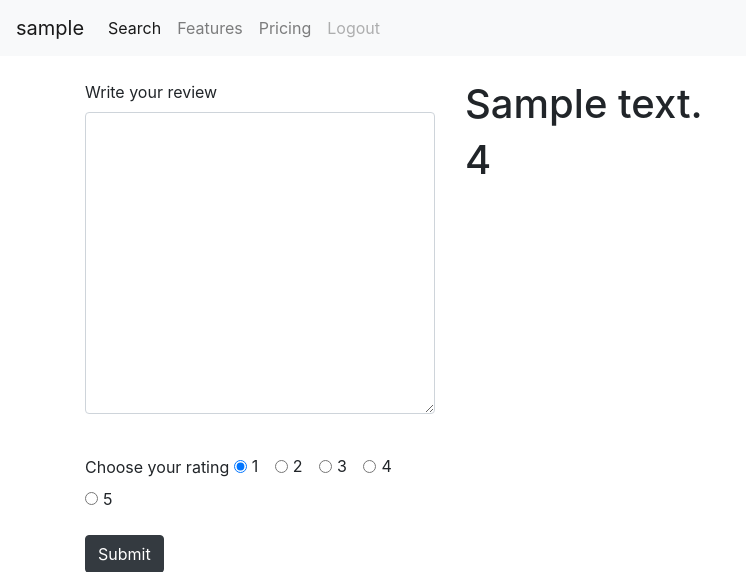
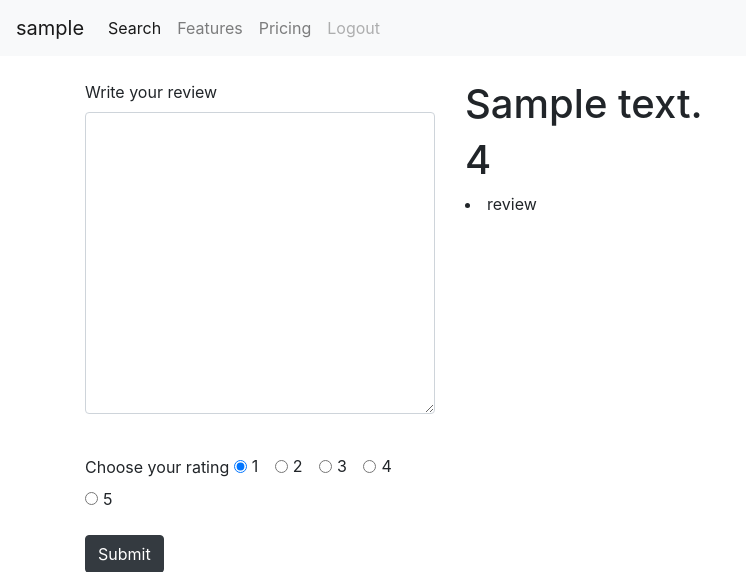
Before and after one commit to Aurian-Nogues/CS50W-Project1, a Flask app: template templates/book.html in a window 1280 px wide. Shown: the top 572 px of the page, without its empty margins (0-746 px from the left). Run offline with Flask 2, Linux system fonts and the light colour scheme; the visitor is signed in with stand-in values (Sample User, id 1); the template is opened without the code that fills it: most values are stand-ins (such as "Sample title", 1, 10 or a date in 2020); some libraries are stand-ins or nearby versions.

Commit message:
book data being passed ok

```diff
--- a/application.py
+++ b/application.py
@@ -104,15 +104,15 @@ def search():
 @app.route('/book', methods = ['POST', 'GET'])
 def book():
 
-
     if request.method == "POST" :
         review = request.form['review']
         rating = request.form['rating']
-        if review == "":
-            review = "You submitted an empty review"
-    return render_template('book.html', review=review, rating=rating)
+       # if review == "":
+        #    review = "You submitted an empty review"
+        return render_template('book.html', review=review, rating=rating)
 
     return render_template('book.html')
+
 #log out page
 @app.route('/logout')
 def logout():
--- a/templates/book.html
+++ b/templates/book.html
@@ -51,4 +51,10 @@
 <h1>{{review}}</h1>
 <h1>{{rating}}</h1>
 
+{% if review == "" %}
+<li>empty review</li>
+{% endif %}
+{% if review != "" %}
+<li>review</li>
+{% endif %}
 {% endblock %}
```
Also changed, not shown: 2 other files.
